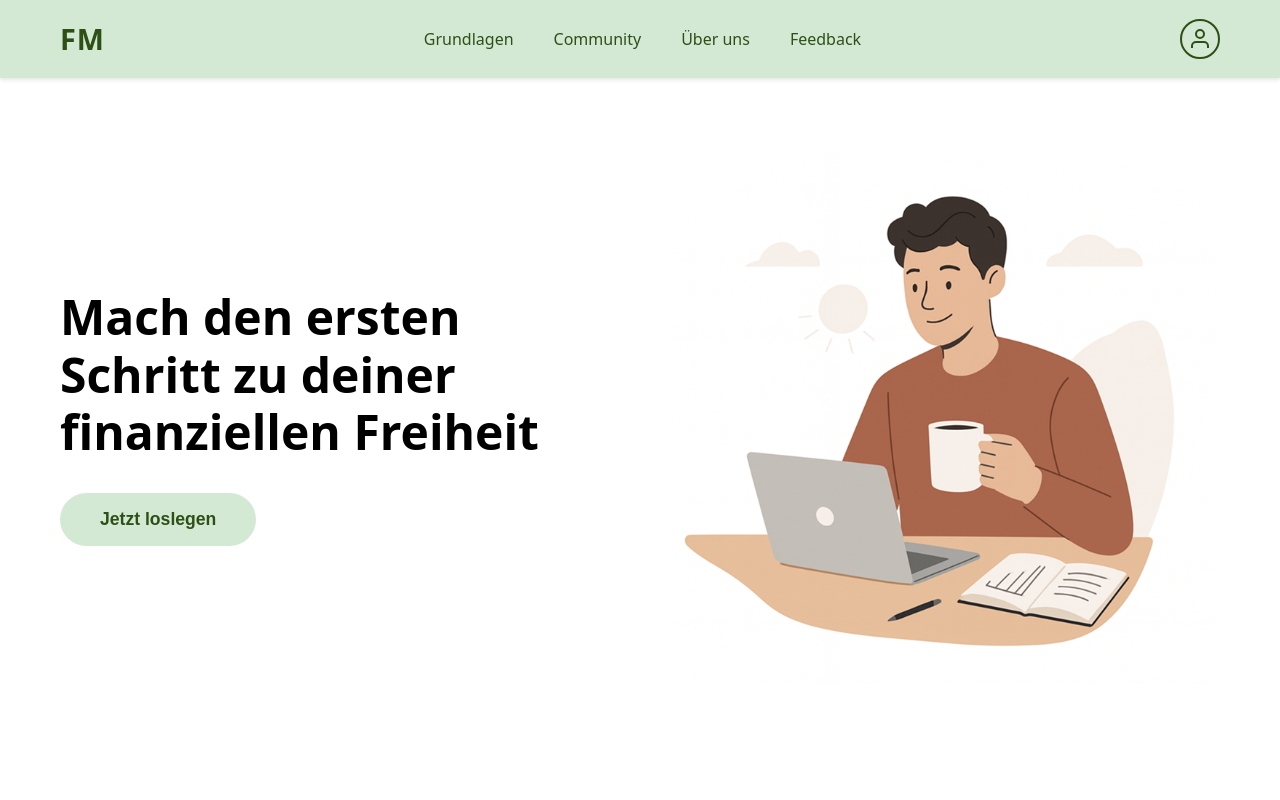
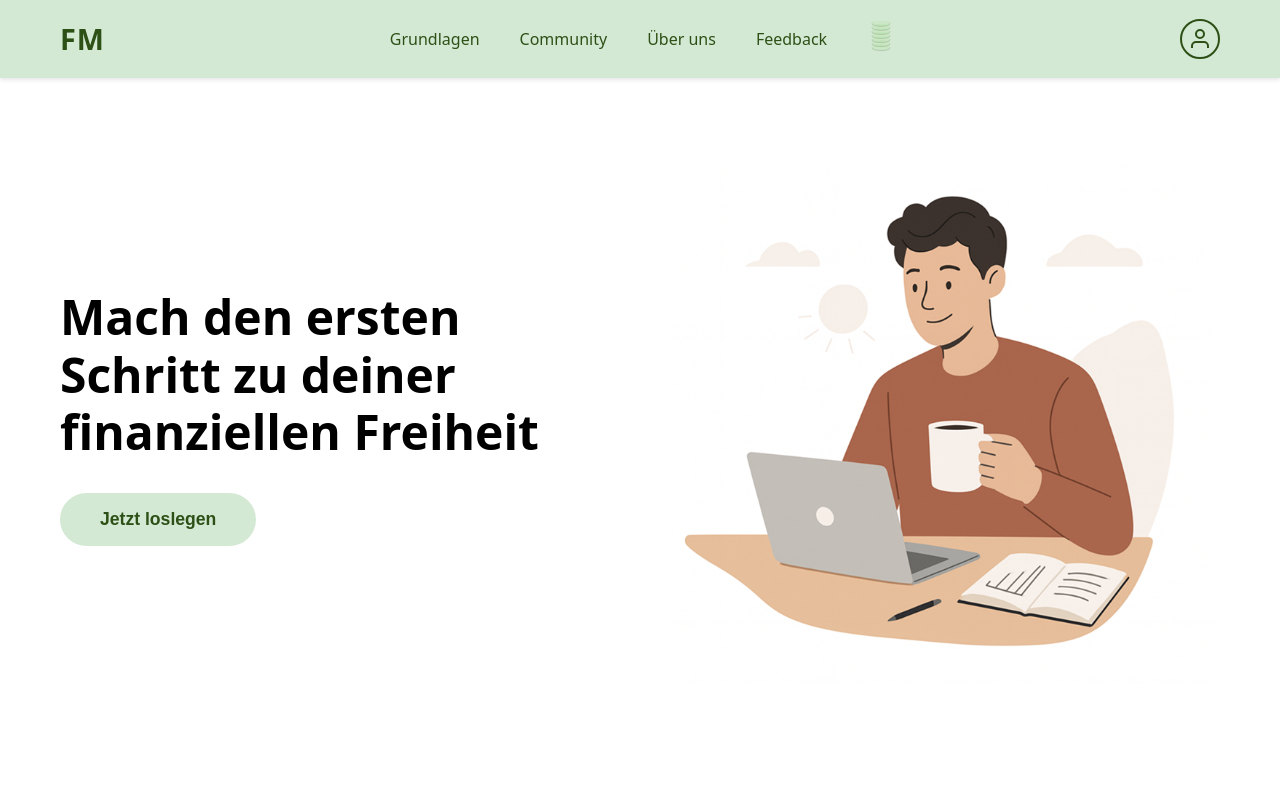
Before and after one commit to FuadaSul/financebuilder, a Next.js app: page / in a window 1280 px wide. Shown: the top 800 px of the page. Built offline with nearby package versions, Linux system fonts and the light colour scheme.

Commit message:
CoinStack is back

```diff
--- a/app/page.tsx
+++ b/app/page.tsx
@@ -142,6 +142,7 @@ export default function HomePage() {
                   Feedback
                 </a>
               </li>
+              <li className="money-indicator"><CoinStack /></li>
             </ul>
             <div className="user-icon">
               <svg
@@ -180,8 +181,7 @@ export default function HomePage() {
                 </h1>
 
                 <button className="cta-button" id="ctaButton" onClick={() => {document.getElementById("grundlagen")?.scrollIntoView({
-                  behavior: "smooth"
-                });
+                  behavior: "smooth"});
                 }}>
                   Jetzt loslegen
                 </button>
```
